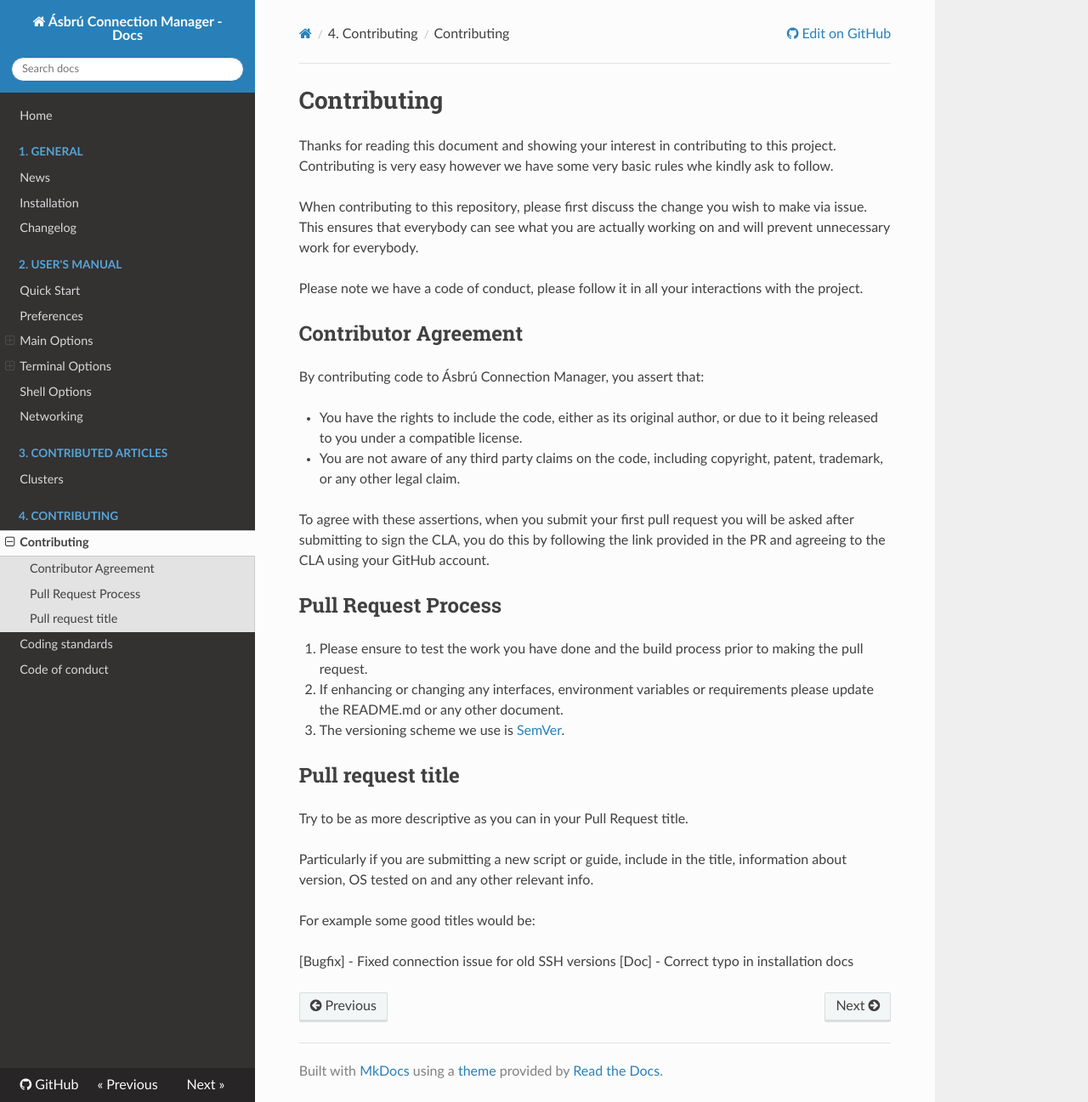
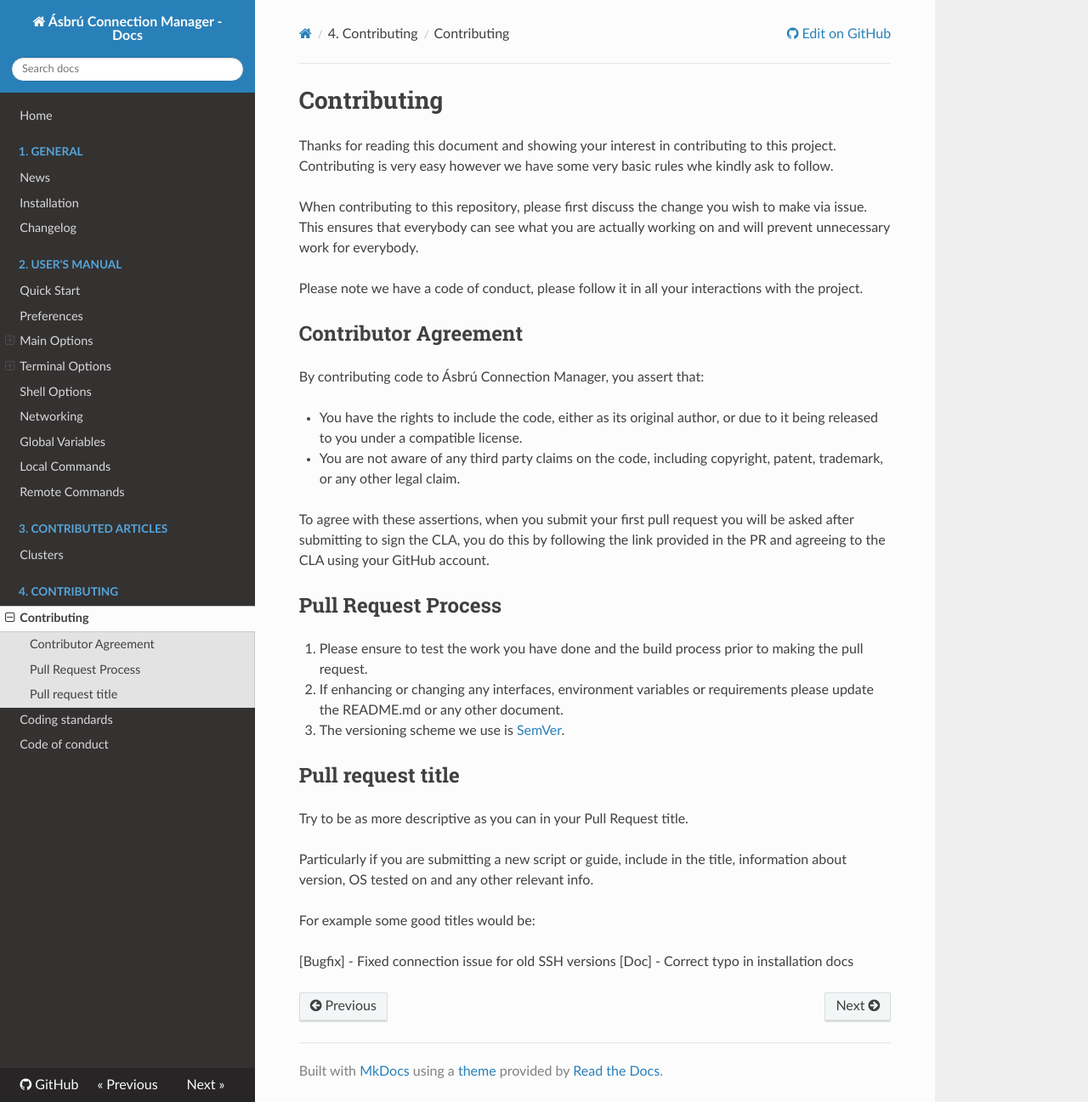
Before and after one commit to asbru-cm/asbru-cm, an MkDocs documentation site: the page built from doc/Contributing/index.md, in a window 1280 px wide and 1297 px high. Shown: the whole window at 85% size. Built offline with MkDocs 1.6.1, drawn with Linux system fonts in a browser that asks for light colours; nearby versions of some CDN libraries.

Commit message:
Added Global Variables and Local Command docs

```diff
--- a/mkdocs.yml
+++ b/mkdocs.yml
@@ -28,6 +28,9 @@
         - Advanced: Manual/Preferences/TermAdvanced.md
       - Shell Options: Manual/Preferences/ShellOptions.md
       - Networking: Manual/Preferences/Networking.md
+      - Global Variables: Manual/Preferences/GlobalVariables.md
+      - Local Commands: Manual/Preferences/LocalCommands.md
+      - Remote Commands: Manual/Preferences/RemoteCommands.md
   - 3. Contributed Articles:
       - Clusters: Managing/Clusters.md
   - 4. Contributing:
```
